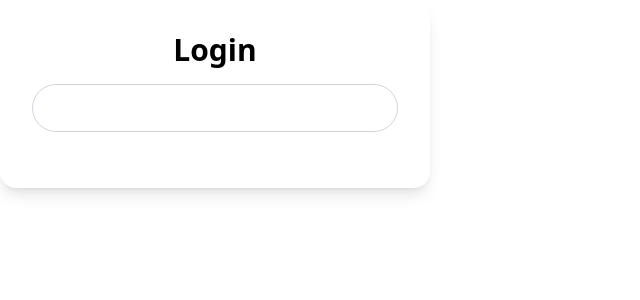
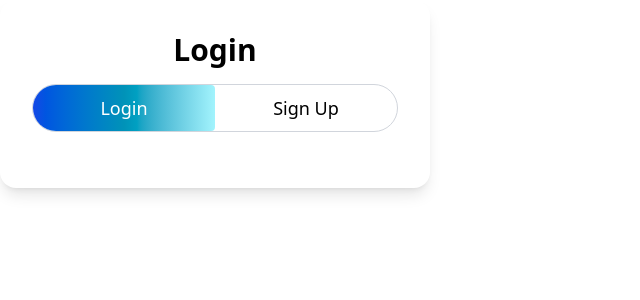
Before and after one commit to juliopleon/ai-cloud-document-platform, a React (Vite) app in the folder ai-cloud-document-platform/: page /login in a window 1280 px wide. Shown: the top 300 px of the page, without its empty margins (0-640 px from the left). Built offline with nearby package versions, Linux system fonts and the light colour scheme.

Commit message:
login button and sign up

```diff
--- a/ai-cloud-document-platform/src/pages/Login.jsx
+++ b/ai-cloud-document-platform/src/pages/Login.jsx
@@ -20,6 +20,18 @@ export default function LoginForm() {
                 >
                     Login
                 </button>
+                <button
+                className={`w-1/2 text-lg font-medium transition-all z-10 ${
+                    !isLoginMode ? "text-white" : "text-black"
+                }`}
+                onClick={() => setIsLoginMode(false)}
+                >
+                Sign Up
+                </button>
+                <div className={`absolute top-0 h-full w-1/2 rounded bg-gradient-to-r from-blue-700 via-cyan-600 to-cyan-200 transition-all
+                    ${isLoginMode ? "left-0" : "left-1/2"}`}>
+
+                </div>
             </div>
 
         </div>
```
